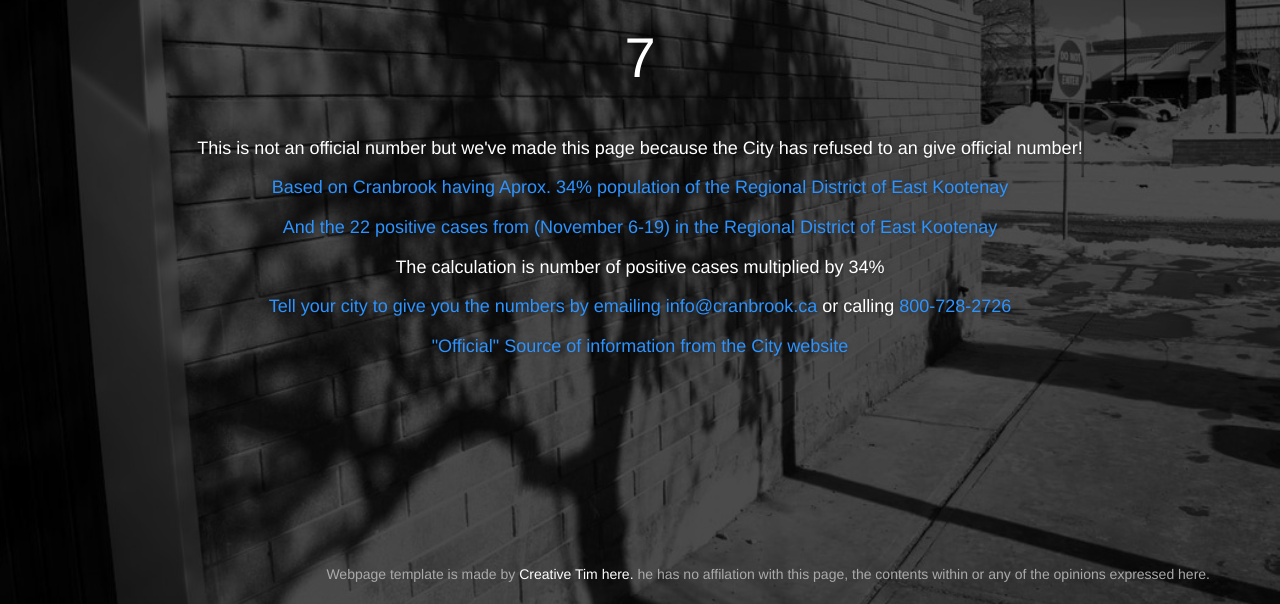
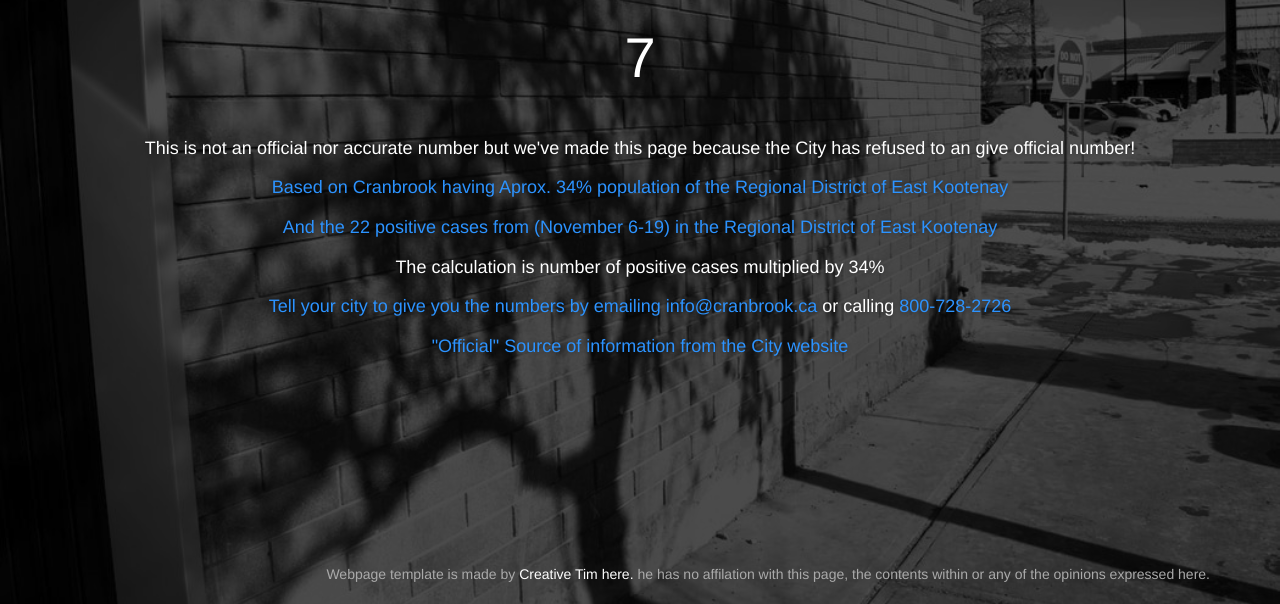
Before and after one commit to RavetcoFX/Cranbrook_COVID_Cases, a plain HTML site: page index.html in a window 1280 px wide. Shown: the part 196-800 px from the top of the page. Drawn offline with Linux system fonts and the light colour scheme; a web font is replaced by a local one.

Commit message:
Update index.html

```diff
--- a/index.html
+++ b/index.html
@@ -34,7 +34,7 @@
 
         <div class="content">
             <h4 class="motto">
-            This is not an official number but we've made this page because the City has refused to an give official number!
+            This is not an official nor accurate number but we've made this page because the City has refused to an give official number!
             <br>
             <br>
             <div>
```
